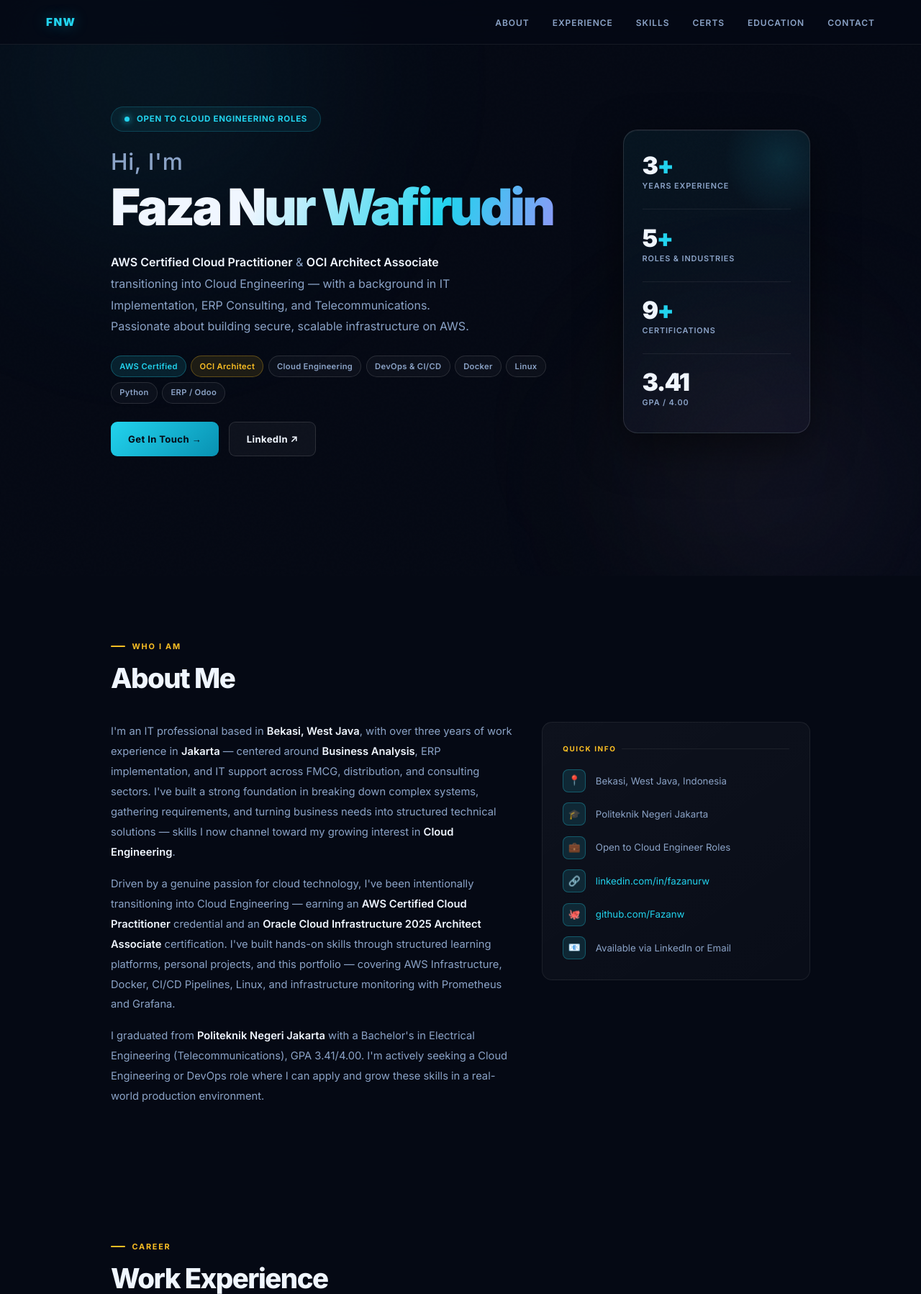
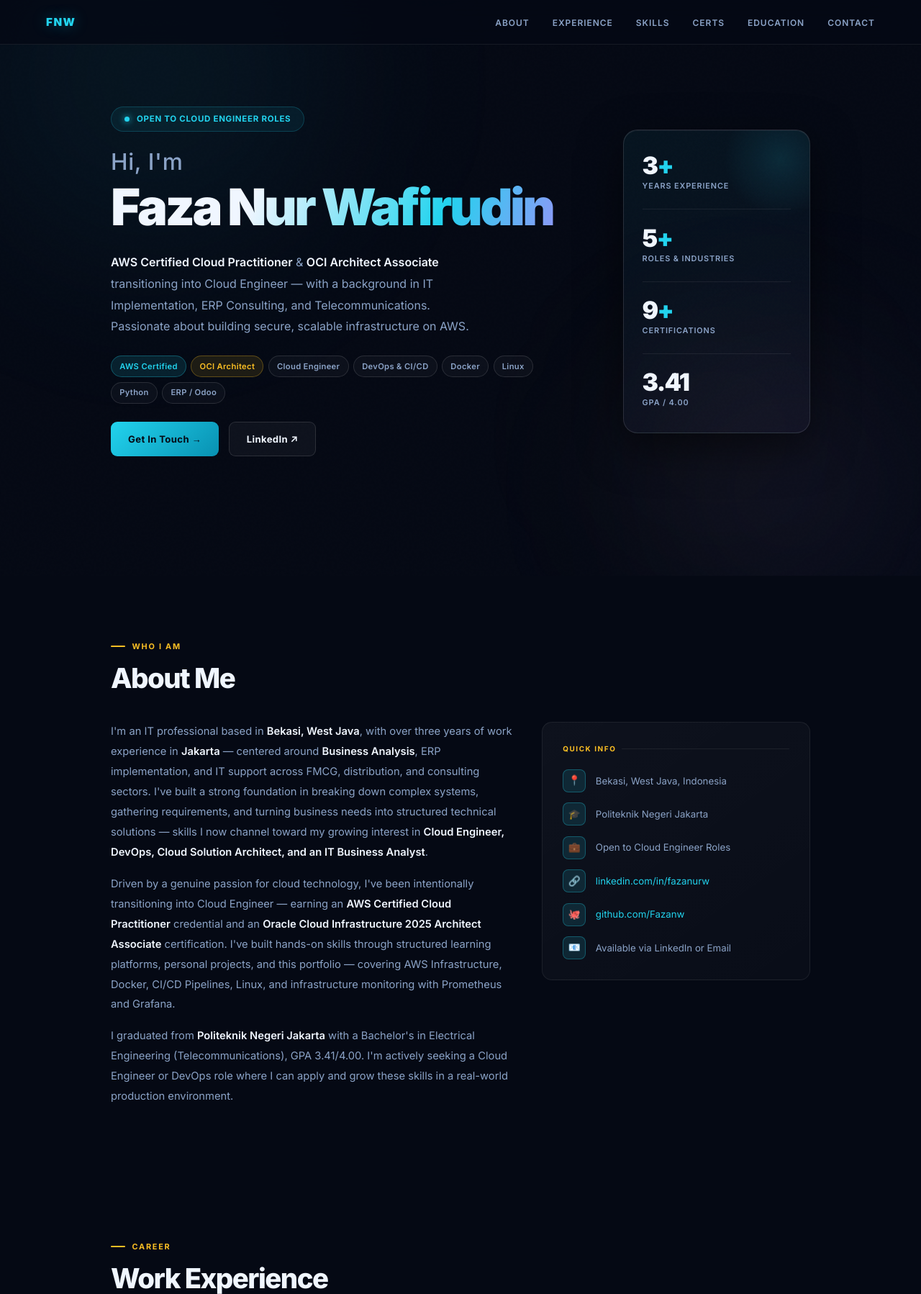
Before and after one commit to Fazanw/My_Portofolio_Assignment, a Flask app: page / in a window 1280 px wide. Shown: the top 1798 px of the page at 72% size. Run offline with Flask 3, Linux system fonts and the light colour scheme.

Commit message:
refixing typos 'Engineering' on index.html

```diff
--- a/templates/index.html
+++ b/templates/index.html
@@ -39,7 +39,7 @@
 
       <div class="hero-status">
         <span class="dot"></span>
-        Open to Cloud Engineering Roles
+        Open to Cloud Engineer Roles
       </div>
 
       <h1 class="hero-name">
@@ -49,7 +49,7 @@
 
       <p class="hero-desc">
         <strong>AWS Certified Cloud Practitioner</strong> &amp; <strong>OCI Architect Associate</strong>
-        transitioning into Cloud Engineering — with a background in IT Implementation,
+        transitioning into Cloud Engineer — with a background in IT Implementation,
         ERP Consulting, and Telecommunications. Passionate about building secure,
         scalable infrastructure on AWS.
       </p>
@@ -57,7 +57,7 @@
       <div class="chips">
         <span class="chip primary">AWS Certified</span>
         <span class="chip secondary">OCI Architect</span>
-        <span class="chip">Cloud Engineering</span>
+        <span class="chip">Cloud Engineer</span>
         <span class="chip">DevOps &amp; CI/CD</span>
         <span class="chip">Docker</span>
         <span class="chip">Linux</span>
@@ -109,11 +109,11 @@
           across FMCG, distribution, and consulting sectors. I've built a strong foundation in
           breaking down complex systems, gathering requirements, and turning business needs into
           structured technical solutions — skills I now channel toward my growing interest in
-          <strong>Cloud Engineering</strong>.
+          <strong>Cloud Engineer, DevOps, Cloud Solution Architect, and an IT Business Analyst</strong>.
         </p>
         <p>
           Driven by a genuine passion for cloud technology, I've been intentionally transitioning
-          into Cloud Engineering — earning an <strong>AWS Certified Cloud Practitioner</strong> credential
+          into Cloud Engineer — earning an <strong>AWS Certified Cloud Practitioner</strong> credential
           and an <strong>Oracle Cloud Infrastructure 2025 Architect Associate</strong> certification.
           I've built hands-on skills through structured learning platforms, personal projects, and
           this portfolio — covering AWS Infrastructure, Docker, CI/CD Pipelines, Linux, and
@@ -122,7 +122,7 @@
         <p>
           I graduated from <strong>Politeknik Negeri Jakarta</strong> with a Bachelor's in
           Electrical Engineering (Telecommunications), GPA 3.41/4.00. I'm actively seeking a
-          Cloud Engineering or DevOps role where I can apply and grow these skills in a
+          Cloud Engineer or DevOps role where I can apply and grow these skills in a
           real-world production environment.
         </p>
       </div>
```
